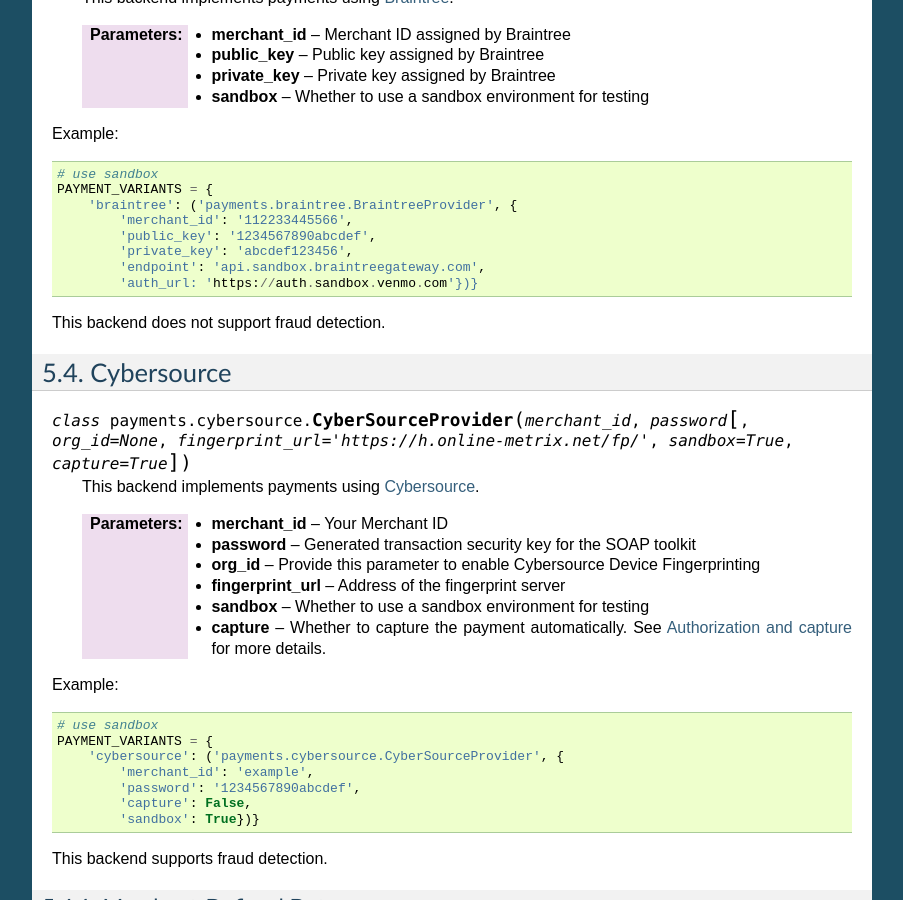
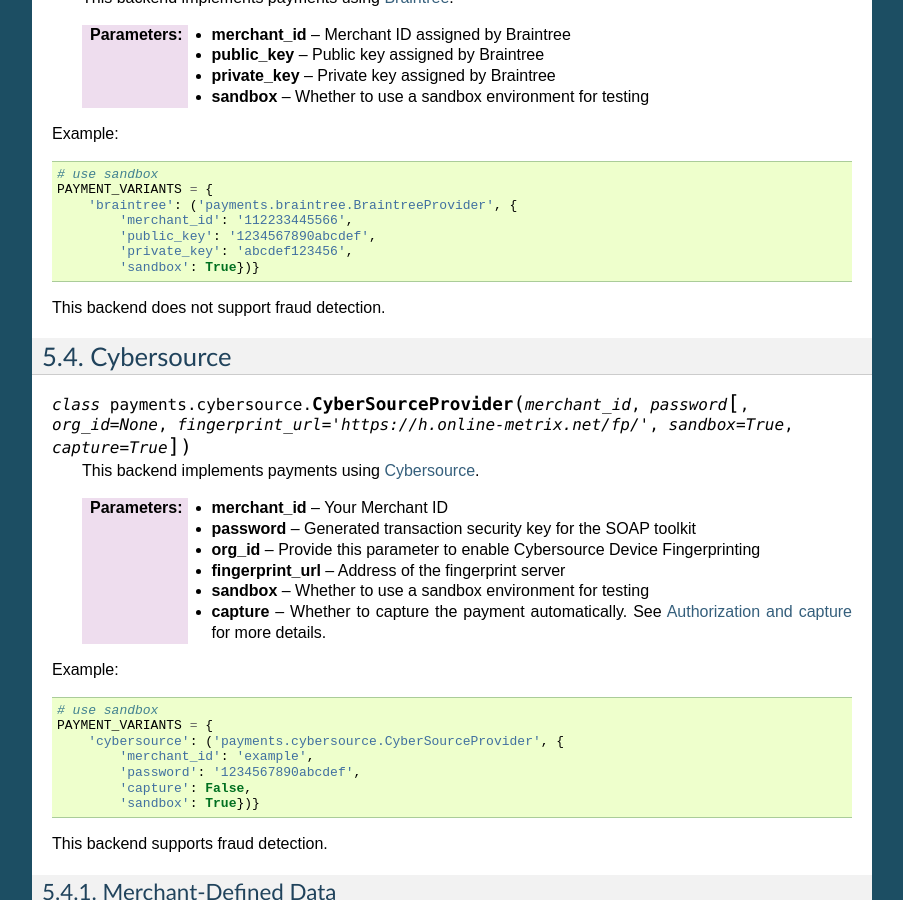
Before and after one commit to jazzband/django-payments, a Sphinx documentation site: the page built from doc/modules.rst, in a window 1280 px wide and 900 px high, scrolled down 886 px. Shown: the whole window, without its empty margins (198-1101 px from the left). Built offline with Sphinx 7.4.7, drawn with Linux system fonts in a browser that asks for light colours.

Commit message:
Use appropriate params in docs example

```diff
--- a/doc/modules.rst
+++ b/doc/modules.rst
@@ -57,8 +57,7 @@
               'merchant_id': '112233445566',
               'public_key': '1234567890abcdef',
               'private_key': 'abcdef123456',
-              'endpoint': 'api.sandbox.braintreegateway.com',
-              'auth_url: 'https://auth.sandbox.venmo.com'})}
+              'sandbox': True})}
 
 
 This backend does not support fraud detection.
```
